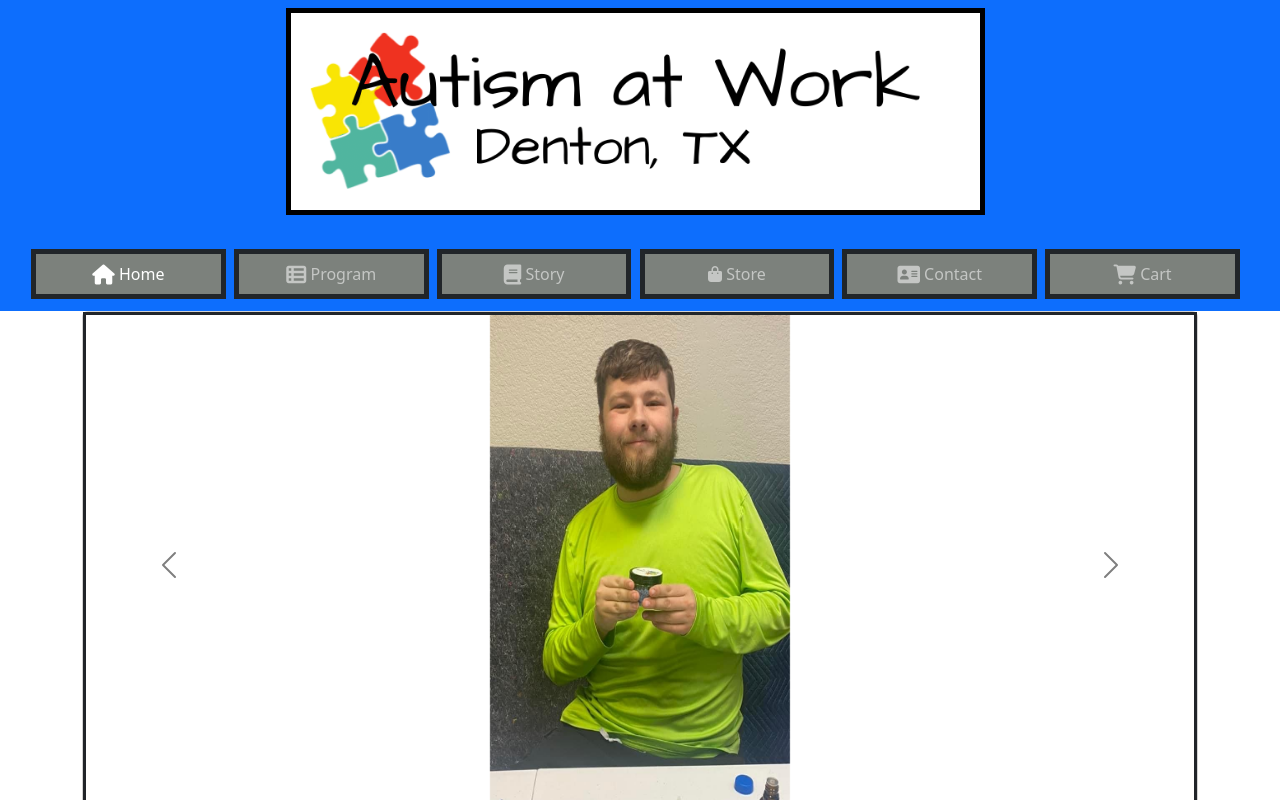
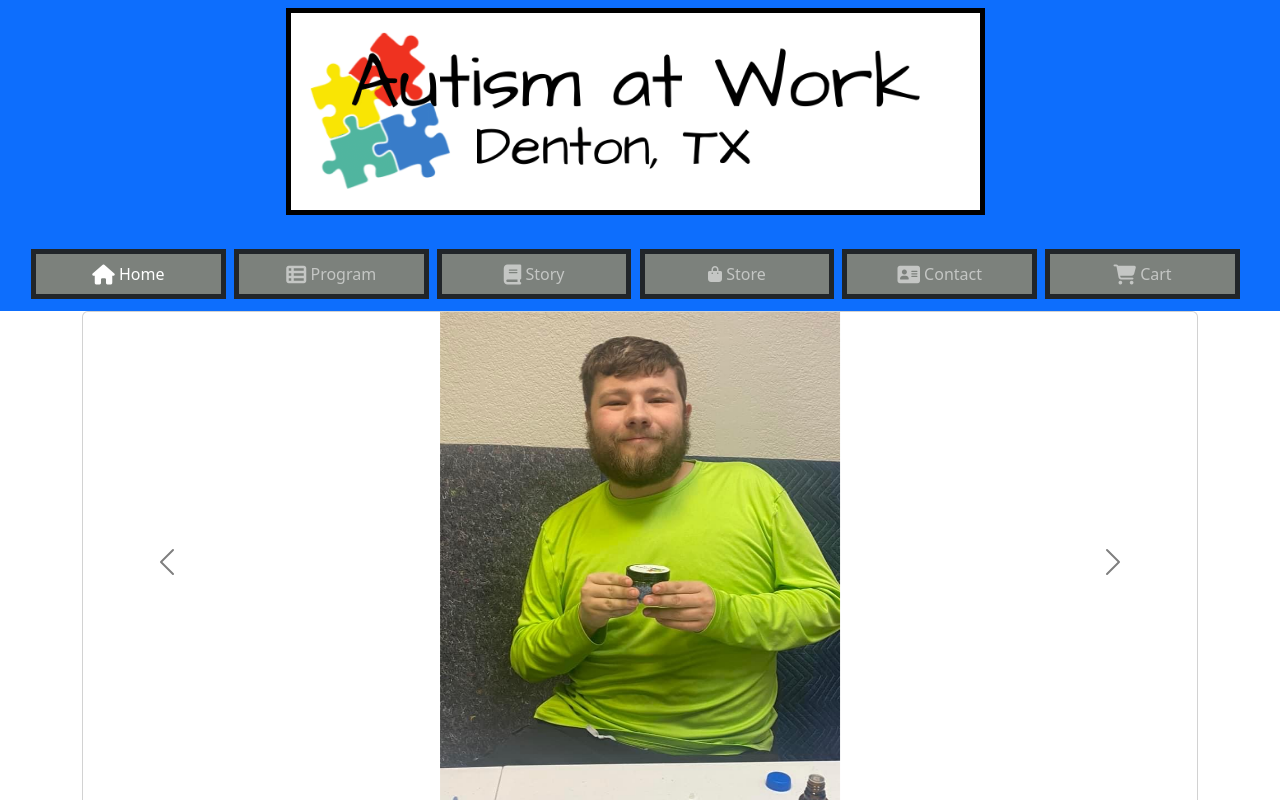
Before and after one commit to Kless92/ChainsWebSiteReact, a React (Create React App) app: page / in a window 1280 px wide. Shown: the top 800 px of the page. Built offline with nearby package versions, Linux system fonts and the light colour scheme.

Commit message:
fix to carouselSize in App.css wiht media query to adjust image size on screen rezolution.

```diff
--- a/src/App.css
+++ b/src/App.css
@@ -51,13 +51,20 @@
 }
 
 /*Carousel*/
-
-
-.carouselSize {
-  width: 300px;
-  height: 500px;
+/*Moblie size*/
+@media (max-width: 720px) {
+  .carouselSize {
+    width: 300px;
+    height: 400px;
+  }
 }
-
+/*Tablet and Desktop size*/
+@media (min-width: 720px) {
+  .carouselSize {
+    width: 400px;
+    height: 500px;
+  }
+}
 
 /*Header*/
 .headBaner {
--- a/src/features/display/HomeCarousel.js
+++ b/src/features/display/HomeCarousel.js
@@ -3,7 +3,7 @@ import {
   Carousel,
   CarouselItem,
   CarouselControl,
-  CarouselIndicators,
+  /*CarouselIndicators,*/
   CarouselCaption
 } from 'reactstrap';
 import imagOne from '../../app/assets/imag/IMG_7885.JPG';
@@ -174,7 +174,6 @@ class HomeCarousel extends Component {
 
   render() {
     const { activeIndex } = this.state;
-    const isDesktop = this.state.isDesktop;
 
     const slides = items.map((item) => {
       return (
@@ -196,7 +195,6 @@ class HomeCarousel extends Component {
         next={this.next}
         previous={this.previous}
         data-bs-theme="dark"
-        style={{border: 'solid'}}
       >
         {/*CarouslIndicator is the dotted line that each dote is every picer in array */}
         {/*<CarouselIndicators items={items} activeIndex={activeIndex} onClickHandler={this.goToIndex} />*/}
--- a/src/pages/CheckOutPage.js
+++ b/src/pages/CheckOutPage.js
@@ -16,30 +16,30 @@ const Checkout = () => {
             <h4>**Postage will be added to invoice that's included in you order**</h4>
                 {/*Col One Full name and billing address*/}
                 <Row>
-                    <Col className='billingAllign' sm='4' md ='4' lg='4'>
+                    <Col className='billingAllign' sm='12' md ='4' lg='4'>
                         {/*First Name Input*/}
-                        <label for="fname"><i class="fa fa-user"></i> First Name:<input name="myInput" placeholder="First Name"/></label>
+                        <label for="fname"><i class="fa fa-user"></i> First Name: <input name="myInput" placeholder="First Name"/></label>
                     </Col>
-                    <Col  className='billingAllign' sm='4' md ='4'  lg='4'>
-                        {/*Billing Address Input*/}
-                        <label for="fname"><i class="fa fa-address-book"></i> Billing Address:<input name="myInput" placeholder="Billing Address"/></label>
+                    <Col className='billingAllign'sm='12' md ='4' lg='4'>
+                        {/*Last Name Input*/}
+                        <label for="fname"><i class="fa-regular fa-user"></i> Last Name: <input name="myInput" placeholder="Last Name"/></label>
                     </Col>
-                    <Col  className='billingAllign' sm='4' md ='4'  lg='4'>
+                    <Col  className='billingAllign' sm='12' md ='4'  lg='4'>
                         {/*Phone Number Input*/}
-                        <label for="fname"><i class="fa fa-phone"></i> Phone Number:<input name="myInput" placeholder="Phone Number"/></label>
+                        <label for="fname"><i class="fa fa-phone"></i> Phone Number: <input name="myInput" placeholder="Phone Number"/></label>
                     </Col>
                 </Row>
                 {/*Col Two Shipping, phon # and Venmo*/}
                 <Row>
-                    <Col className='billingAllign'sm='4' md ='4' lg='4'>
-                        {/*Last Name Input*/}
-                        <label for="fname"><i class="fa-regular fa-user"></i> Last Name:<input name="myInput" placeholder="Last Name"/></label>
+                    <Col className='billingAllign'sm='12' md ='4' lg='4'>
+                        {/*Shipping Address Input*/}
+                        <label for="fname"><i class="fa-regular fa-address-book"></i> Shipping Address: <input name="myInput" placeholder="Shipping Address"/></label>
                     </Col>
-                    <Col className='billingAllign'sm='4' md ='4' lg='4'>
-                        {/*Shipping Address Input*/}
-                        <label for="fname"><i class="fa-regular fa-address-book"></i> Shipping Address:<input name="myInput" placeholder="Shipping Address"/></label>
+                    <Col  className='billingAllign' sm='12' md ='4'  lg='4'>
+                        {/*Billing Address Input*/}
+                        <label for="fname"><i class="fa fa-address-book"></i> Billing Address: <input name="myInput" placeholder="Billing Address"/></label>
                     </Col>
-                    <Col className='billingAllign'sm='4' md ='4' lg='4'>
+                    <Col className='billingAllign'sm='12' md ='4' lg='4'>
                         <h4>Venmo:
                             <a
                                 className='btn btn-social-icon btn-info'
```
